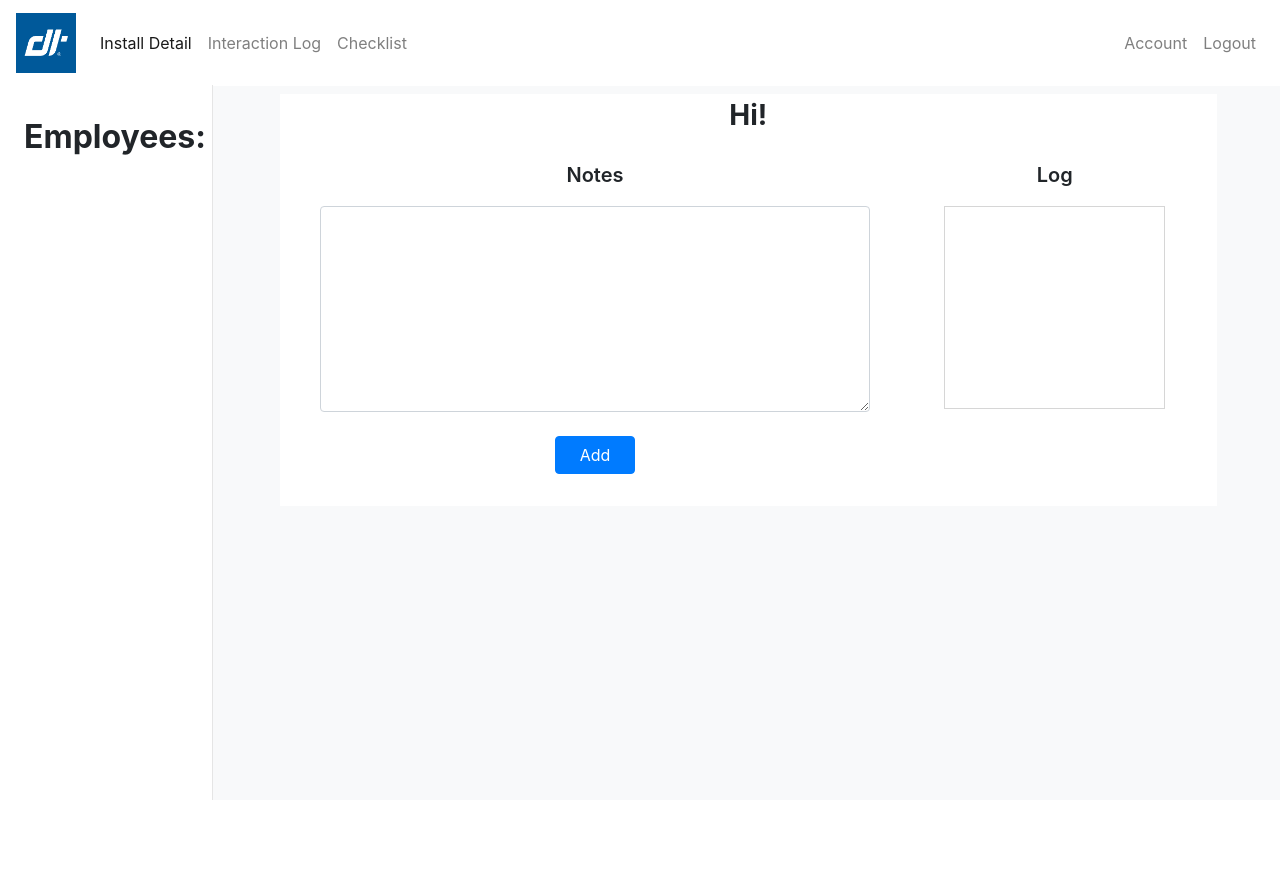
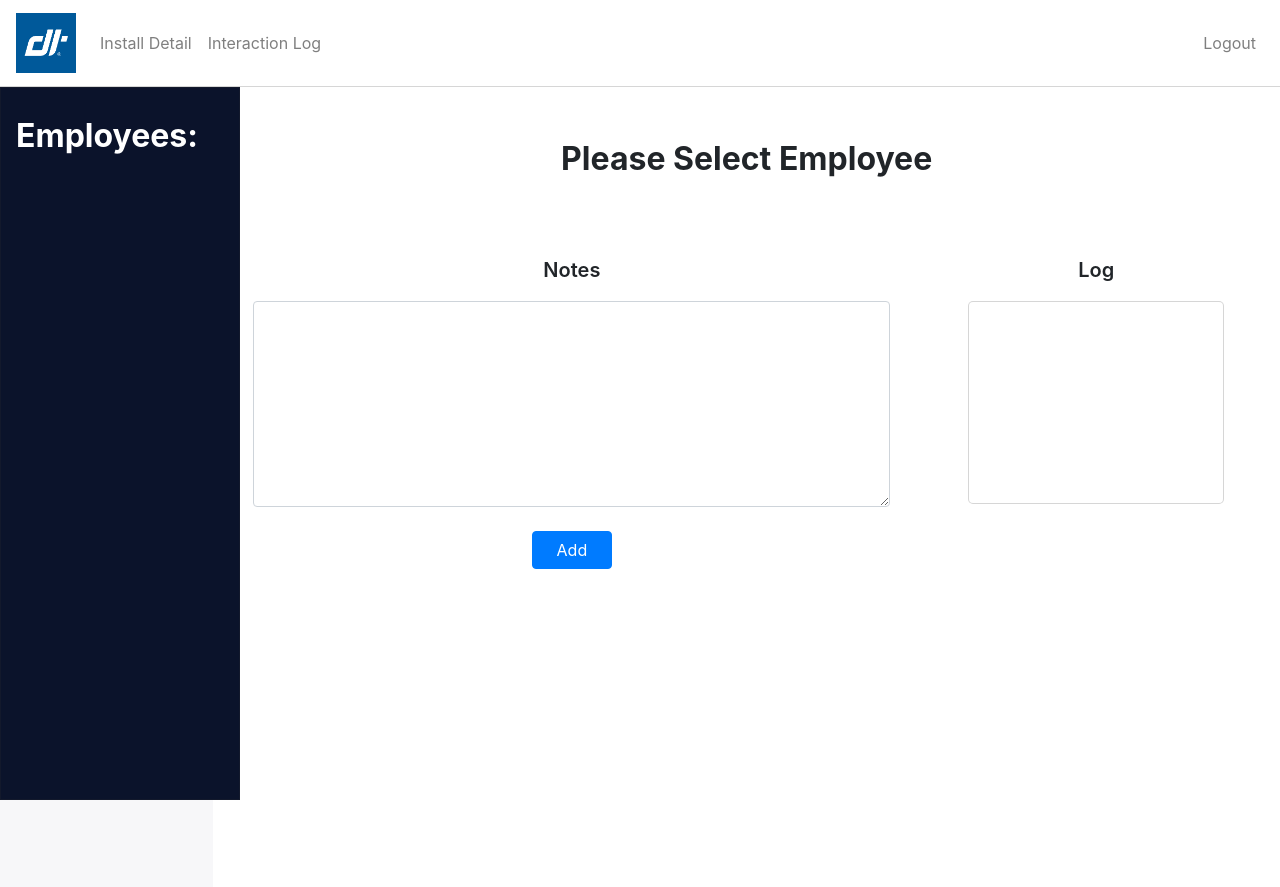
Before and after one commit to PaytonDev/Install_Hub, a Flask app: template templates/user/interaction-log.html in a window 1280 px wide. Before the commit the page ends 800 px from the top, so only its background shows below. Run offline with Flask 2, Linux system fonts and the light colour scheme; the template is opened without the code that fills it, so the values that code supplies are empty; some libraries are stand-ins or nearby versions.

Commit message:
Install and Interaction Page UI update

```diff
--- a/app.py
+++ b/app.py
@@ -86,6 +86,7 @@ def register():
             return render_template('register.html', form=form)
 
         login_user(user)
+        flash(f'Welcome, {user.i_firstname}!', "success")
         return redirect(f"/user/{user.userid}/detail")
 
     else:
@@ -95,24 +96,33 @@ def register():
 @app.route('/user/<int:userid>/detail', methods=['GET', 'POST'])
 def show_install_detail(userid):
     """Loading data about the install to show on the page"""
+    if g.user:
+        user = User.query.get_or_404(userid)
+        dealer = Dealership.query.get_or_404(user.current_dealership)
 
-    user = User.query.get_or_404(userid)
-    dealer = Dealership.query.get_or_404(user.current_dealership)
-    flash(f'Welcome, {user.i_firstname}!', "success")
 
-    weatherObj = getWeather();
-    timeToAirport = requestTimeToAirport();
+        weatherObj = getWeather();
+        timeToAirport = requestTimeToAirport();
 
-    return render_template('user/detail.html', user=user, dealer=dealer, weatherObj = weatherObj, timeToAirport = timeToAirport)
+        return render_template('user/detail.html', user=user, dealer=dealer, weatherObj = weatherObj, timeToAirport = timeToAirport)
+
+    else:
+        flash("Unauthorized. Please Login.", "danger")
+        return redirect(f"/login")
 
 
 @app.route('/user/<int:userid>/<int:current_dealership>/interaction-log', methods=['GET', 'POST'])
 def show_dealership_inter_log(userid, current_dealership):
+    if g.user:
+        user = User.query.get_or_404(userid)
+        current_dealership = Dealership.query.get_or_404(user.current_dealership)
 
-    user = User.query.get_or_404(userid)
-    current_dealership = Dealership.query.get_or_404(user.current_dealership)
+        return render_template('user/interaction-log.html', user=user, dealer=current_dealership)
 
-    return render_template('user/interaction-log.html', user=user, dealer=current_dealership)
+    else:
+        flash("Unauthorized. Please Login.", "danger")
+        return redirect(f"/login")
+
 
 @app.route('/logout')
 def log_out_user():
--- a/static/app.css
+++ b/static/app.css
@@ -1,8 +1,8 @@
 body {
     width: auto;
     height: 100%;
-    background-color: #f8f9fa;
-    padding: 0px, 50px;
+    background-color: #f7f7f9;
+    padding: 0, 50px;
 }
 
 html {
@@ -26,6 +26,14 @@ img {
     width: 100%;
 }
 
+header {
+    border-bottom:1px solid rgba(51, 51, 51, 0.2);
+}
+
+main {
+    height: 100vh;
+}
+
 
 /* Classes */
 .sidebar-wrapper {
@@ -40,7 +48,7 @@ img {
 .current-install-info {
     width: 90%;
     height: 30vh;
-    background-color: #fff;
+    background-color: #Fff;
     margin-top: 5%;
     margin-bottom: 5%;
 }
@@ -57,7 +65,7 @@ img {
     padding-bottom: 10px;
 }
 
-.onboarding-block{
+.onboarding-block {
     width: 80%;
     height: auto;
 }
@@ -73,17 +81,18 @@ img {
 .employee-header {
     font-size: 2rem;
     font-weight: bold;
+    color:#fff
 }
 
 .sidebar {
     position: fixed;
-    top: 85px;
+    top: 87px;
     bottom: 0;
     left: 0;
     z-index: 100;
-    padding: 20px 0 0;
-    box-shadow: inset -1px 0 0 rgb(0 0 0 / 10%);
-    background: #fff;
+    background: #0b132b;
+    min-width: 240px;
+    border: 1px solid rgba(51, 51, 51, 0.2);
 }
 
 .interaction-item {
@@ -102,7 +111,8 @@ img {
 }
 
 .note-link:nth-child(odd) {
-    background: rgb(197, 195, 195);
+    background: #0b132b;
+    color:#Fff
 }
 
 .note-link:hover {
@@ -114,8 +124,13 @@ img {
     background: #fff;
 }
 
+.notes-area {
+    border: 1px solid rgba(51, 51, 51, 0.2);
+    border-radius: 5px;
+}
+
 .dropdown-text {
-    color: #000;
+    color: #fff;
     font-size: medium;
 }
 /* IDs */
@@ -125,8 +140,8 @@ img {
 }
 
 #employee-name-title {
-    font-size: 28px;
-    font-weight: bolder;
+    font-size: 32px;
+    font-weight: bold;
 }
 
 #last-title {
@@ -142,6 +157,7 @@ img {
 
 #contact {
     border: 1px solid rgba(51, 51, 51, 0.2);
+    border-radius: 5px;
     height: 60%;
     width: 80%;
     overflow-y: auto;
--- a/static/app.js
+++ b/static/app.js
@@ -80,7 +80,7 @@ $('#add-note').on('click', function(e) {
     let $notesLinkCopy = $('#notes-header').text();
     let timestamp = moment().format("MMM Do, h:mm a");
 
-    let link = `<li class="note-link py-2 w-100"><a>${$notesLinkCopy} on ${timestamp}</a></li>`
+    let link = `<li class="note-link py-2 w-100" id="note-${noteArray.length}"><a>${$notesLinkCopy} on ${timestamp}</a></li>`
 
     let linkCopy = `${$notesLinkCopy} on ${timestamp}`
 
@@ -90,11 +90,13 @@ $('#add-note').on('click', function(e) {
         [link]:noteContent,
         timestamp:timestamp,
         }
+
         if (noteContent === '') {
             alert('Please enter note!')
         } else if ($notesLinkCopy === 'Notes'){
             alert('Please select interation type!')
         } else {
+            console.log(noteObj[selectedEmp]['notes'])
             $('.interaction-list').append(link)
         noteArray.push(linkAndNote)
     }
@@ -107,19 +109,20 @@ $('.interaction-list').on('click', 'li', function(e) {
     let noteArray = noteObj[selectedEmp]['notes']
     let $noteDisplay = $('#note-display')
     let $noteTime = $('#time-of-note')
-    let linkCopy = getLinkCopy();
+    let linkCopy = getLinks();
 
 
         if ($noteDisplay.text() === "") {
-            $noteDisplay.text(noteArray[linkCopy.indexOf(e.target.innerText)][e.target.innerHTML])
-            $noteTime.text(noteArray[linkCopy.indexOf(e.target.innerText)]['timestamp'])
+            console.log(e)
+            $noteDisplay.text(noteArray[linkCopy.indexOf(e.target.parentElement.outerHTML)][e.target.parentElement.outerHTML])
+            $noteTime.text(noteArray[linkCopy.indexOf(e.target.parentElement.outerHTML)]['timestamp'])
+
         } else {
             $noteDisplay.text('')
-            $noteDisplay.text(noteArray[linkCopy.indexOf(e.target.innerText)][e.target.innerText])
-            $noteTime.text(noteArray[linkCopy.indexOf(e.target.innerText)]['timestamp'])
+            $noteDisplay.text(noteArray[linkCopy.indexOf(e.target.parentElement.outerHTML)][e.target.parentElement.outerHTML])
+            $noteTime.text(noteArray[linkCopy.indexOf(e.target.parentElement.outerHTML)]['timestamp'])
         }
-
-    $('.notes-area').removeClass("d-none");
+    $('.notes-area').removeClass('d-none')
 });
 
 // Covid Countdown Timer
@@ -141,13 +144,6 @@ setInterval(function time(){
 
 }, 1000)
 
-// Function to display all interaction links for each Employee
-
-    // How do I gather data that holds employee - note relationship?
-
-
-
-    // How do I display that information with a list of links?
 function getLinkCopy() {
     let notesArr = empNoteList[selectedEmp]['notes']
     let linkCopy = []
@@ -160,15 +156,14 @@ setInterval(function time(){
 
 function getLinks() {
     let notesArr = empNoteList[selectedEmp]['notes']
-        let links = []
+    console.log(notesArr)
+    let linkCopy = []
     for (let n of notesArr){
-            links.push(Object.keys(n)[1])
+        linkCopy.push(Object.keys(n)[1])
     }
-         linkList = links;
+        linkList = linkCopy;
         return linkList;
 }
-    // Do they change when the employee changes?
-    // Do the links persist?
 
 function showLinks(){
     $('.interaction-list').text('')
--- a/templates/user/base.html
+++ b/templates/user/base.html
@@ -9,28 +9,22 @@
     <link rel="shortcut icon" href="/static/favicon.ico" type="image/x-icon">
 </head>
 <body>
-    <header class="navbar navbar-expand-lg navbar-light mb-2">
-          <a class="navbar-brand" href="#"><img src="/static/Dealertrack_Core_Symbol_Blue_RGB.png"></a>
+    <header class="navbar navbar-expand-lg navbar-light">
+          <a class="navbar-brand" href="/user/{{ user.userid }}/detail"><img src="/static/Dealertrack_Core_Symbol_Blue_RGB.png"></a>
           <button class="navbar-toggler" type="button" data-toggle="collapse" data-target="#navbarSupportedContent" aria-controls="navbarSupportedContent" aria-expanded="false" aria-label="Toggle navigation">
             <span class="navbar-toggler-icon"></span>
           </button>
           <div class="collapse navbar-collapse" id="navbarSupportedContent">
             <ul class="navbar-nav mb-2 mb-lg-0">
               <li class="nav-item">
-                <a class="nav-link active" aria-current="page" href="/user/{{ user.userid }}/detail">Install Detail</a>
+                <a class="nav-link navbar-link" aria-current="page" href="/user/{{ user.userid }}/detail">Install Detail</a>
               </li>
               <li class="nav-item">
-                <a class="nav-link" href="/user/{{ user.userid }}/{{ user.current_dealership }}/interaction-log">Interaction Log</a>
-              </li>
-              <li class="nav-item">
-                <a class="nav-link" href="#">Checklist</a>
+                <a class="nav-link  navbar-link" href="/user/{{ user.userid }}/{{ user.current_dealership }}/interaction-log">Interaction Log</a>
               </li>
             <div class="ml-auto"></div>
               <li class="nav-item ">
-                <a class="nav-link" href="#">Account</a>
-              </li>
-              <li class="nav-item ">
-                <a href="/logout" class="nav-link" href="#">Logout</a>
+                <a href="/logout" class="nav-link navbar-link" href="#">Logout</a>
               </li>
             </div>
             </ul>
--- a/templates/user/interaction-log.html
+++ b/templates/user/interaction-log.html
@@ -2,14 +2,14 @@
 
 {% block content %}
 <div class="container-fluid">
-    <div class="row mx-auto">
-        <nav class="col-2 d-md-block collapse sidebar" id="sidebarMenu">
+    <div class="row">
+        <nav class="col-2 d-md-block collapse sidebar pt-3" id="sidebarMenu">
             <div class="position-sticky ">
-                <ul class="nav flex-column ml-3">
-                    <li class=" nav-item employee-header my-2 ml-2">Employees:</li>
+                <ul class="nav flex-column">
+                    <li class=" nav-item employee-header my-2 ">Employees:</li>
                     {% for emp in dealer.employees %}
                     <li class="nav-item my-2 emp-list-item install-text">
-                        <a class="employees-int dropdown-toggle nav-link" data-toggle="collapse"  id="{{dealer.employees.index(emp)}}" href="#int-actions{{dealer.employees.index(emp)}}">{{emp}}</a>
+                        <a class="employees-int dropdown-toggle nav-link link-light" data-toggle="collapse"  id="{{dealer.employees.index(emp)}}" href="#int-actions{{dealer.employees.index(emp)}}">{{emp}}</a>
                         <ul class="collapse list-unstyled" id="int-actions{{dealer.employees.index(emp)}}">
                             <li><a href="#" class="int-action nav-link dropdown-text">Called Dealership</a></li>
                             <li><a href="#" class="int-action nav-link dropdown-text">Dealership Called</a></li>
@@ -21,10 +21,10 @@
                 </ul>
             </div>
         </nav>
-        <main class="col-9 px-md-4 ml-auto mr-5 notes-section">
+        <main class="col-10 px-md-4 ml-auto notes-section">
             <div class="d-flex text-center align-items-center">
-                <div class="mx-auto">
-                    <p id="employee-name-title">Hi!</p>
+                <div class="mx-auto my-5">
+                    <p id="employee-name-title">Please Select Employee</p>
                 </div>
             </div>
             <div class="row">
@@ -54,13 +54,13 @@
                     </div>
                 </div>
             </div>
-            <div class="row">
-                <div class="col-12">
-                    <div>
-                    <h4 id="time-of-note"></h4>
-                    <div id="note-area">
-                        <p class="d-block note-formatting" id="note-display"></p>
-                    </div>
+            <div class="row mt-5">
+                <div class="col-12 my-2">
+                    <div class="mx-2">
+                        <div class="notes-area d-none p-3">
+                        <h4 id="time-of-note"></h4>
+                        <p class="d-block ml-2 mt-2" id="note-display"></p>
+                        </div>
                     </div>
                 </div>
             </div>
```
Lines whose indentation alone changed are shown as unchanged.
